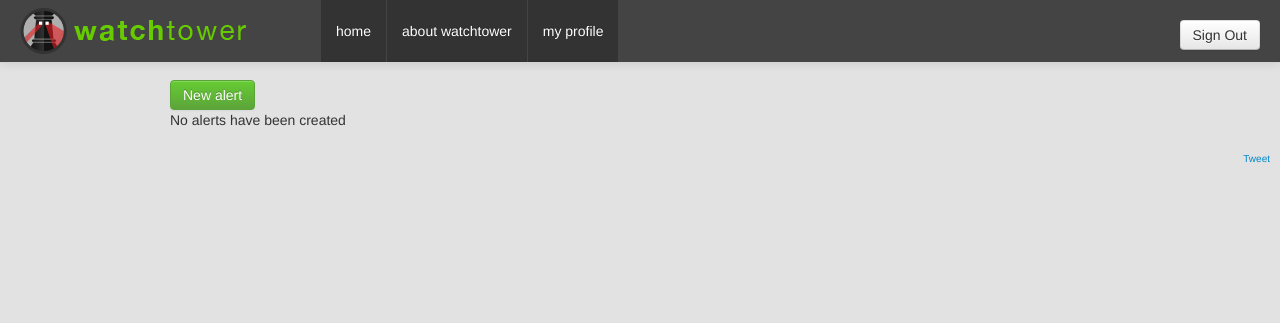
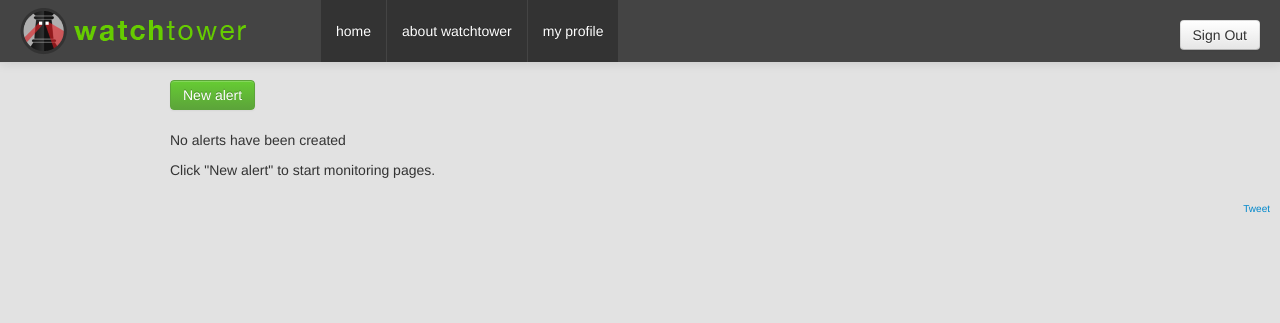
Before and after one commit to typpo/watchtower, a Flask app: page / in a window 1280 px wide. Shown: the top 323 px of the page. Run offline with Flask 2, Linux system fonts and the light colour scheme; the visitor is signed in with stand-in values (Sample User, id 1); data comes from the database, SQL or seed files in the repository; data that the repository does not hold is empty; some libraries are stand-ins or nearby versions.

Commit message:
text change

```diff
--- a/app/templates/dashboard.html
+++ b/app/templates/dashboard.html
@@ -23,8 +23,10 @@
   </tbody>
 </table>
 {% else %}
+<p></br>
+No alerts have been created </p>
 <p>
-  No alerts have been created
+Click "New alert" to start monitoring pages.
 </p>
 {% endif %}
 
```
